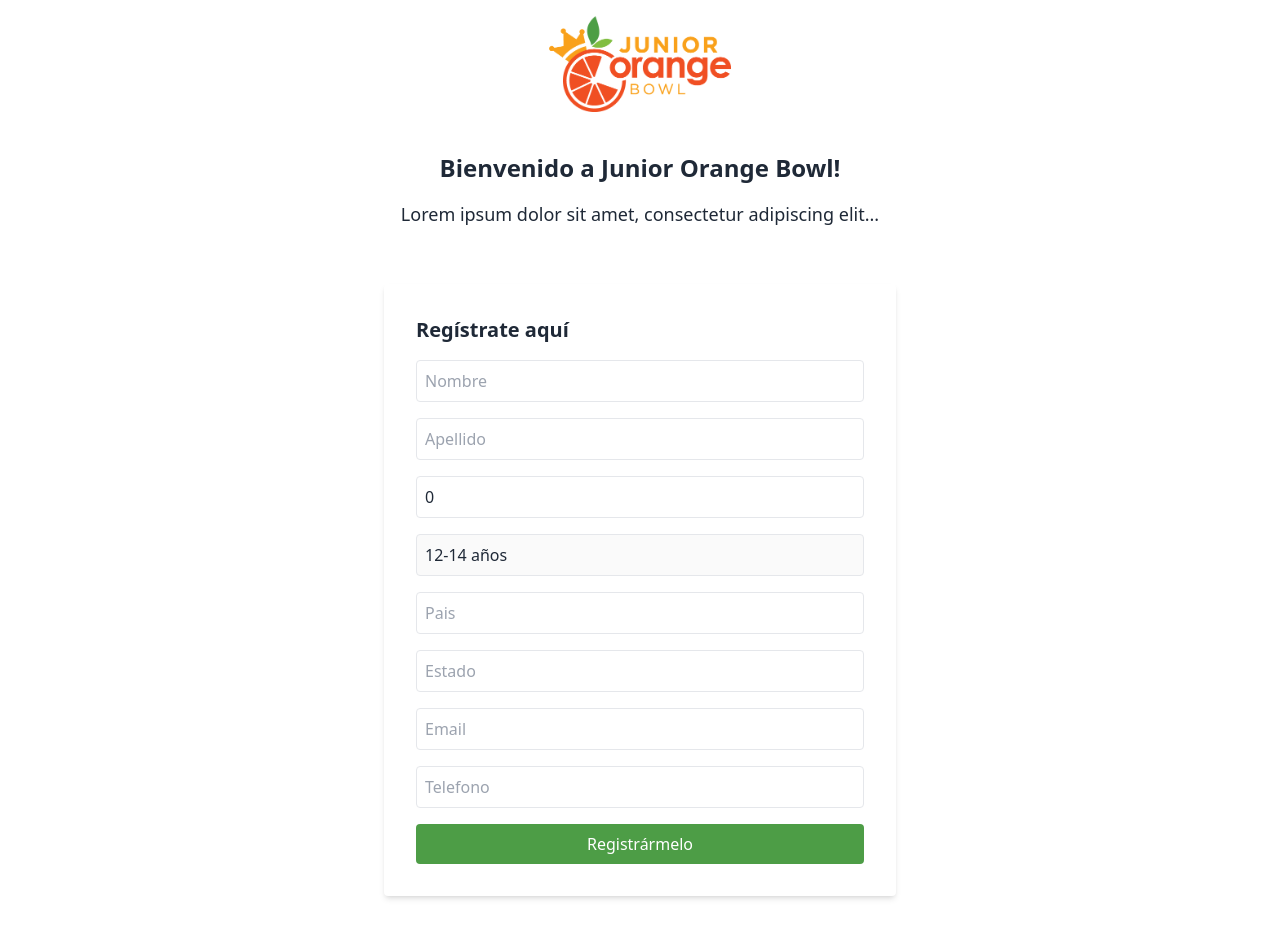
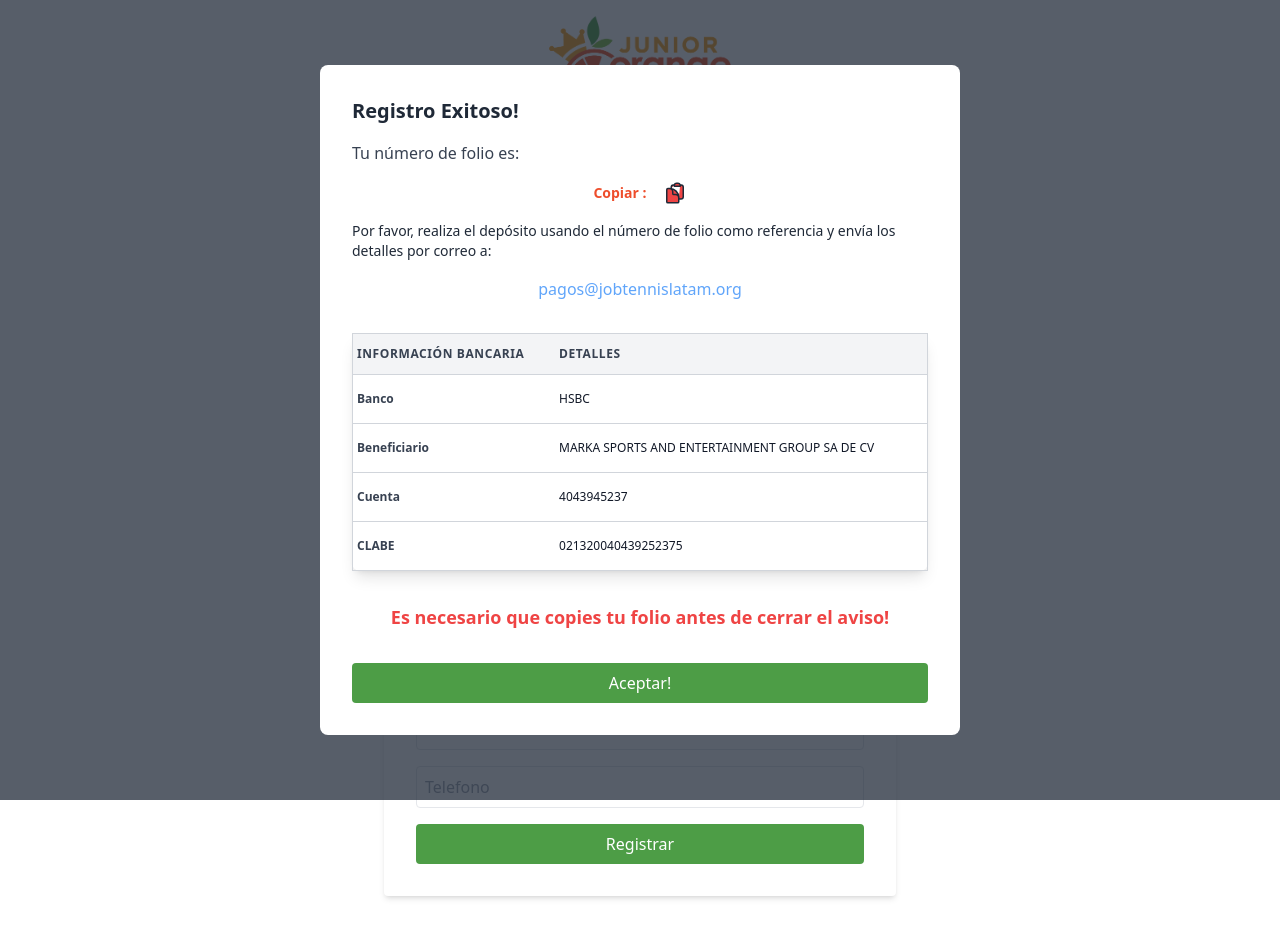
Before and after one commit to AlanGuerreroGaribay/junior-orange-juice, a React (Vite) app: page / in a window 1280 px wide. Built offline with nearby package versions, Linux system fonts and the light colour scheme.

Commit message:
cambios en inputs

```diff
--- a/src/App.jsx
+++ b/src/App.jsx
@@ -5,13 +5,13 @@
 import axios from "axios";
 
 function App() {
-  const [isModalOpen, setIsModalOpen] = useState(false);
+  const [isModalOpen, setIsModalOpen] = useState(true);
   const [folio, setFolio] = useState("");
   const [errors, setErrors] = useState({});
   const [formData, setFormData] = useState({
     Nombre: "",
     Apellido: "",
-    Edad: 0,
+    Edad: 12,
     Categoria: "12-14 años",
     Pais: "",
     Estado: "",
@@ -70,14 +70,14 @@
         isOpen={isModalOpen}
         onClose={() => {
           setFormData({
-            name: "",
-            lastName: "",
-            age: "",
-            category: "",
-            country: "",
-            state: "",
-            email: "",
-            phone: "",
+            Nombre: "",
+            Apellido: "",
+            Edad: 12,
+            Categoria: "12-14 años",
+            Pais: "",
+            Estado: "",
+            Email: "",
+            Telefono: "",
           });
           setIsModalOpen(!isModalOpen);
         }}
@@ -104,6 +104,7 @@
         </h2>
         <div className="space-y-4">
           {Object.keys(formData).map((state) => {
+            console.log(state);
             return (
               <FormInput
                 key={state}
@@ -120,7 +121,7 @@
             className="w-full bg-green text-white py-2 rounded mt-4"
             onClick={() => handleSubmit()}
           >
-            Registrármelo
+            Registrar
           </button>
         </div>
       </section>
--- a/src/Modal/Modal.jsx
+++ b/src/Modal/Modal.jsx
@@ -20,7 +20,7 @@
 
   return (
     <div className="fixed inset-0 bg-gray-800 bg-opacity-75 flex items-center justify-center z-50">
-      <div className="bg-white rounded-lg p-8 w-80 transform transition-transform duration-300 ease-out opacity-0 translate-y-[-50%] animate-modalSlide">
+      <div className="bg-white rounded-lg p-8 w-[50%] transform transition-transform duration-300 ease-out opacity-0 translate-y-[-50%] animate-modalSlide">
         <h2 className="text-xl font-semibold text-orange-600 mb-4">
           Registro Exitoso!
         </h2>
@@ -53,7 +53,7 @@
           <a href="mailto:pagos@jobtennislatam.org">pagos@jobtennislatam.org</a>
         </div>
         <Table />
-        <p className=" mb-4 text-red-500 text-lg font-bold">
+        <p className=" mb-4 text-red-500 text-lg font-bold text-center">
           Es necesario que copies tu folio antes de cerrar el aviso!
         </p>
         <button
```
